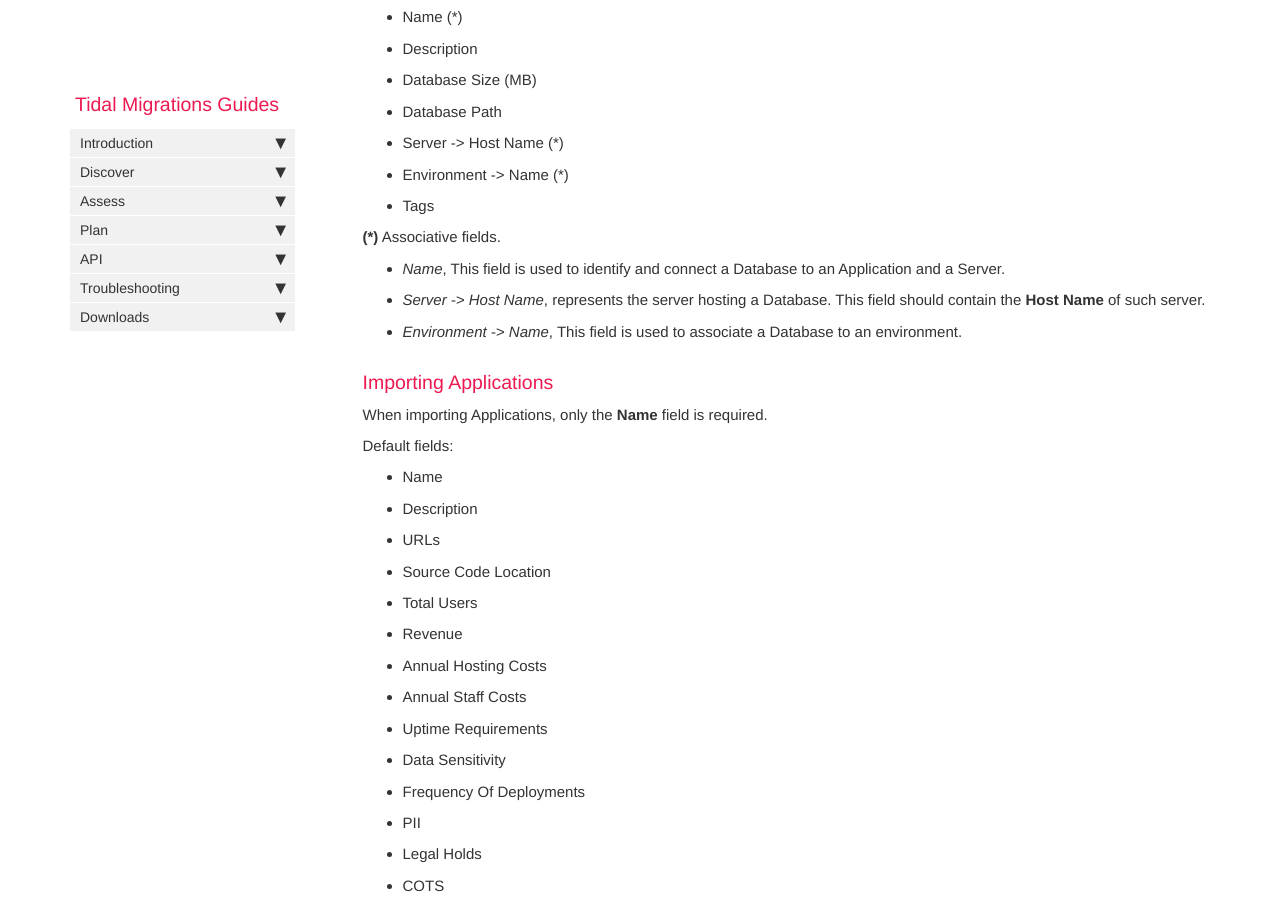
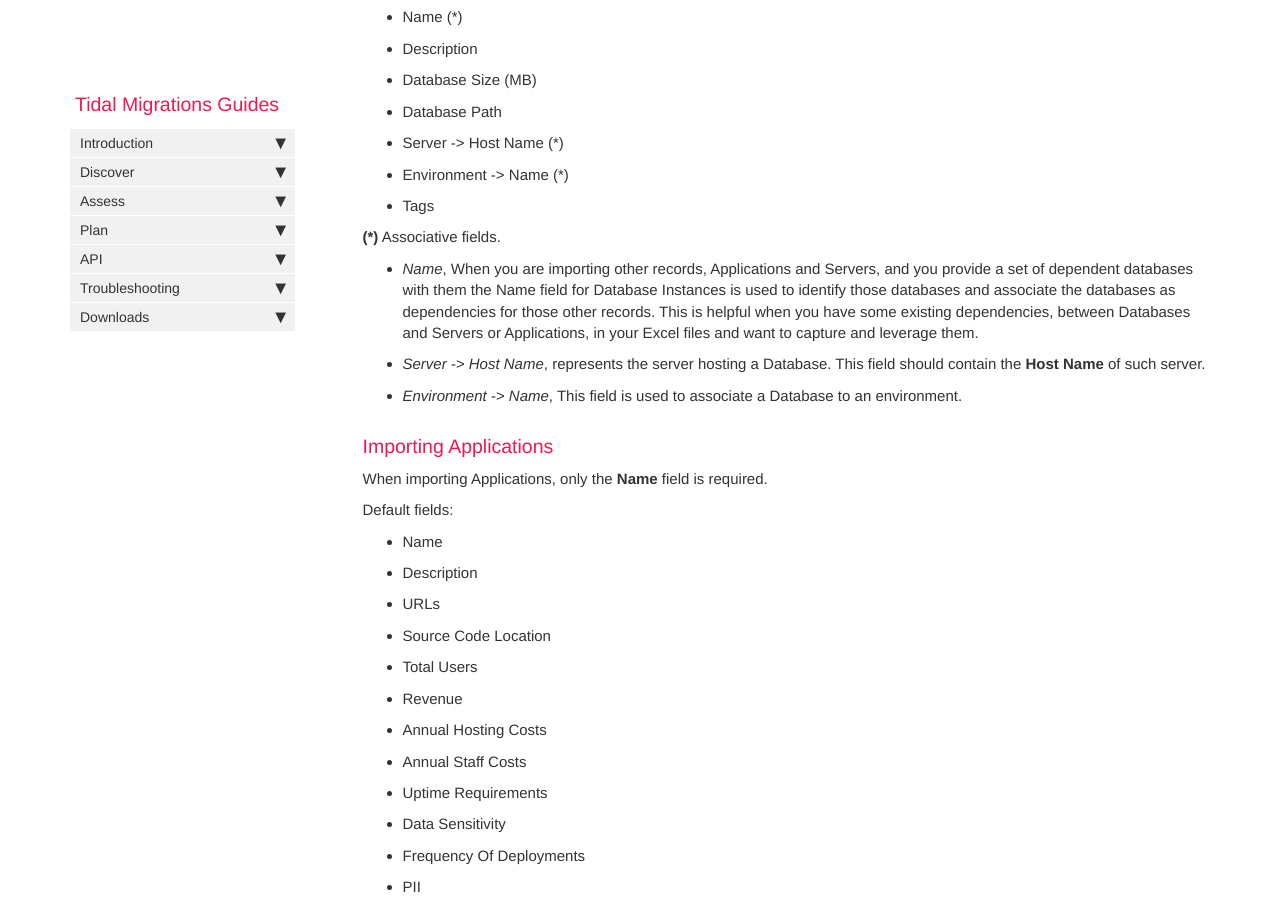
Before and after one commit to tidalmigrations/tidalmigrations.github.io, a Jekyll site: the page built from pages/user guides/importing_to_excel.md, in a window 1280 px wide and 900 px high, scrolled down 3482 px. Built offline with Jekyll 4.4.1, drawn with Linux system fonts in a browser that asks for light colours; nearby versions of some CDN libraries; comment, search, counter and statistics services are not loaded.

Commit message:
adjust app name description

```diff
--- a/pages/user guides/importing_to_excel.md
+++ b/pages/user guides/importing_to_excel.md
@@ -122,7 +122,7 @@ Default fields:
 - Tags
 
 **(*)** Associative fields.
-* _Name_, This field is used to identify and connect a Database to an Application and a Server.
+* _Name_, When you are importing other records, Applications and Servers, and you provide a set of dependent databases with them the Name field for Database Instances is used to identify those databases and associate the databases as dependencies for those other records. This is helpful when you have some existing dependencies, between Databases and Servers or Applications, in your Excel files and want to capture and leverage them.
 * _Server -> Host Name_, represents the server hosting a Database. This field should contain the **Host Name** of such server.
 * _Environment -> Name_, This field is used to associate a Database to an environment.
 
```
